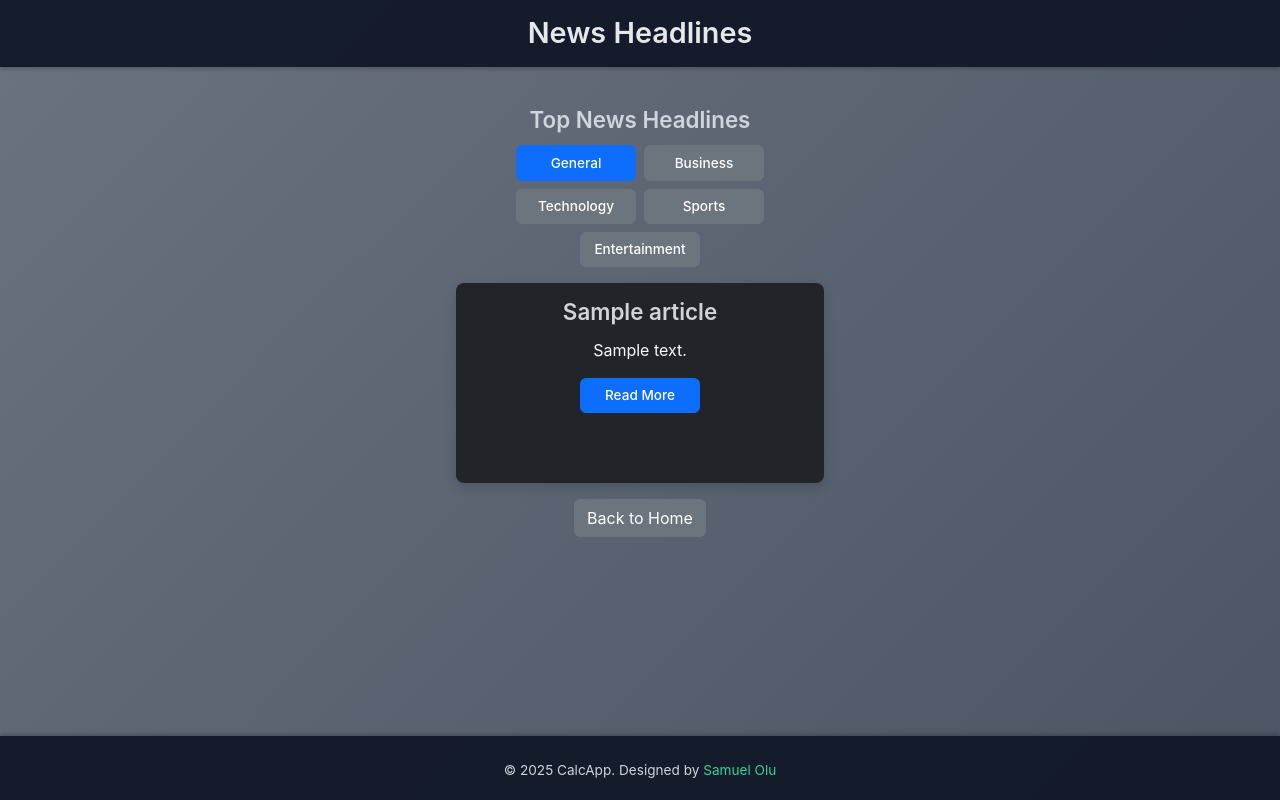
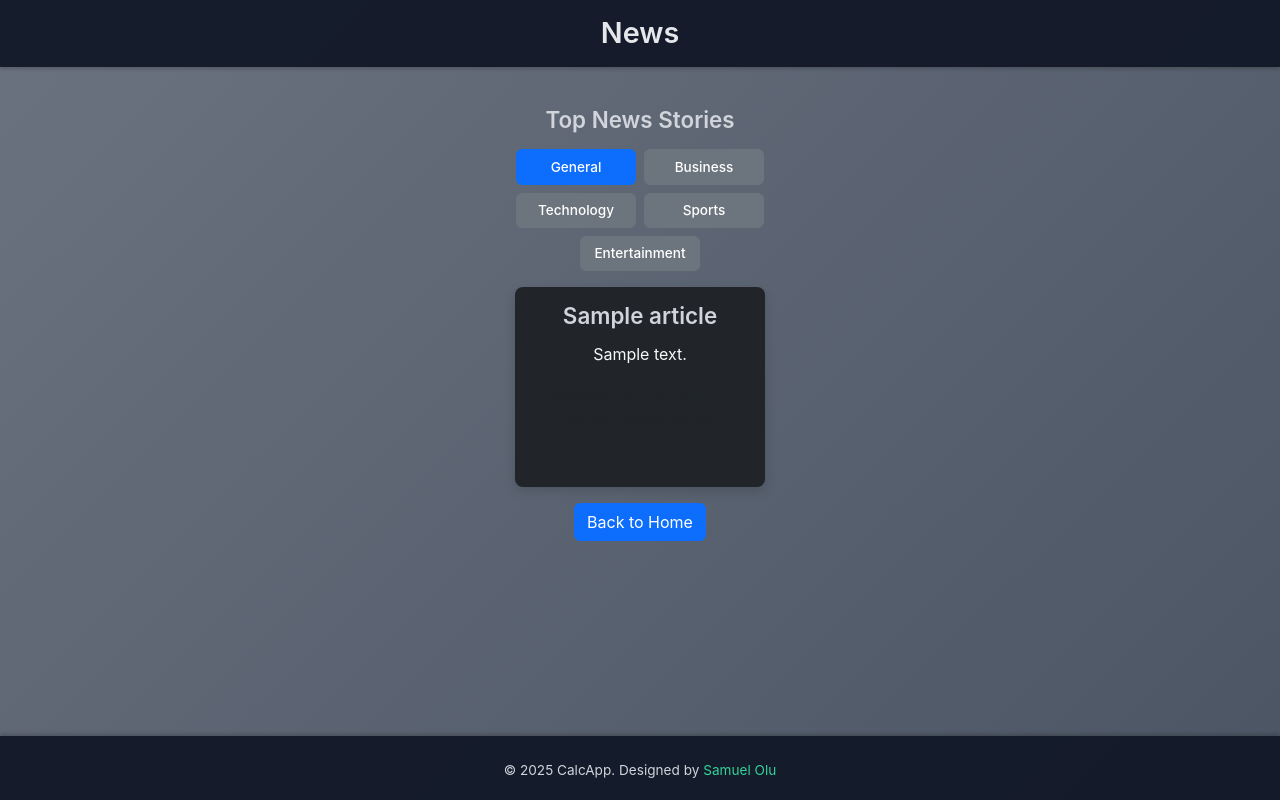
Before and after one commit to EssTeeOoh/calctodo, a Django app: page /news/ in a window 1280 px wide. Run offline with Django 5.2, Linux system fonts and the light colour scheme; tables that the repository leaves empty hold one stand-in row (values such as "Sample post"); a database or web service that is not in the repository returns one stand-in record (values such as "Sample title"); data that the repository does not hold is empty; parts of the project's set-up code (start-up, migrations or seed data) failed here and were passed over.

Commit message:
Make news cards clickable, remove Read More button

```diff
--- a/calcapp/templates/calcapp/news.html
+++ b/calcapp/templates/calcapp/news.html
@@ -1,13 +1,14 @@
 {% extends 'calcapp/base.html' %}
 {% load static %}
 
-{% block title %}News Headlines{% endblock %}
-{% block header_title %}News Headlines{% endblock %}
+{% block title %}News{% endblock %}
+{% block header_title %}News{% endblock %}
 
 {% block content %}
-<section class="news-section mb-3">
-    <div class="content text-center mx-auto">
-        <h2 class="section-title text-center">Top News Headlines</h2>
+
+<section class="news-section mb-4">
+    <div class="content text-center mx-auto" style="max-width: 400px;">
+        <h2 class="section-title text-center mb-3">Top News Stories</h2>
         <!-- Filters -->
         <div class="mb-3">
             <div class="d-flex flex-wrap justify-content-center gap-2 mb-2">
@@ -22,7 +23,7 @@
         </div>
         <!-- News Articles -->
         {% if error %}
-            <div class="alert alert-danger" role="alert">
+            <div class="alert alert-warning" role="alert">
                 {{ error }}
                 {% if error == "News API key is missing." %}
                     <p>Please contact the administrator.</p>
@@ -32,28 +33,35 @@
             </div>
         {% elif articles %}
             {% if current_country and not error %}
-                <p class="text-muted mb-2">Showing news for {{ current_country|default:"Global" }}.</p>
+                <p class="text-muted mb-3">Showing news for {{ current_country|default:"Global" }}.</p>
             {% endif %}
             {% for article in articles %}
-                <div class="card bg-dark text-light mb-3 mx-auto">
+                <a href="{{ article.url }}" target="_blank" class="news-card-link">
+                    <div class="card bg-dark text-light mb-3 mx-auto" style="max-width: 250px;">
                         <div class="card-body">
                             <h5 class="card-title">{{ article.title }}</h5>
                             <p class="card-text">{{ article.description|truncatewords:20|default:"No description available." }}</p>
-                        <a href="{{ article.url }}" target="_blank" class="btn btn-primary news-btn">Read More</a>
-                        <p class="card-text text-muted mt-2">
+                            <p class="text-muted mt-2">
                                 <small>Published: {{ article.publishedAt|date:"Y-m-d H:i" }} | Source: {{ article.source.name }}</small>
                             </p>
                         </div>
                     </div>
+                </a>
             {% endfor %}
         {% else %}
             <div class="alert alert-warning" role="alert">
-                No news articles available. Please try a different category or country.
+                No news articles available. Try a different category or country.
             </div>
         {% endif %}
         <div class="mt-3">
-            <a href="{% url 'home' %}" class="btn btn-secondary">Back to Home</a>
+            <a href="{% url 'home' %}" class="btn btn-primary">Back to Home</a>
         </div>
     </div>
+    <script>
+        function updateCountry(country) {
+            const category = new URLSearchParams(window.location.search).get('category') || 'general';
+            window.location.href = `{% url 'news' %}?category=${category}&country=${country}`;
+        }
+    </script>
 </section>
 {% endblock %}
--- a/static/calcapp/css/styles.css
+++ b/static/calcapp/css/styles.css
@@ -390,6 +390,20 @@ body {
     width: 100%; /* Ensure full width for centering */
 }
 
+.news-card-link {
+        text-decoration: none;
+        color: inherit;
+        display: block;
+        transition: transform 0.2s, box-shadow 0.2s;
+    }
+    .news-card-link:hover {
+        transform: translateY(-5px);
+        box-shadow: 0 4px 8px rgba(0, 0, 0, 0.3);
+    }
+    .news-card-link:hover .card {
+        background-color: #444;
+    }
+
 .news-section .content {
     width: 400px; /* Match quote card width */
     max-width: 400px; /* Prevent overflow */
```
Lines whose indentation alone changed are shown as unchanged.
